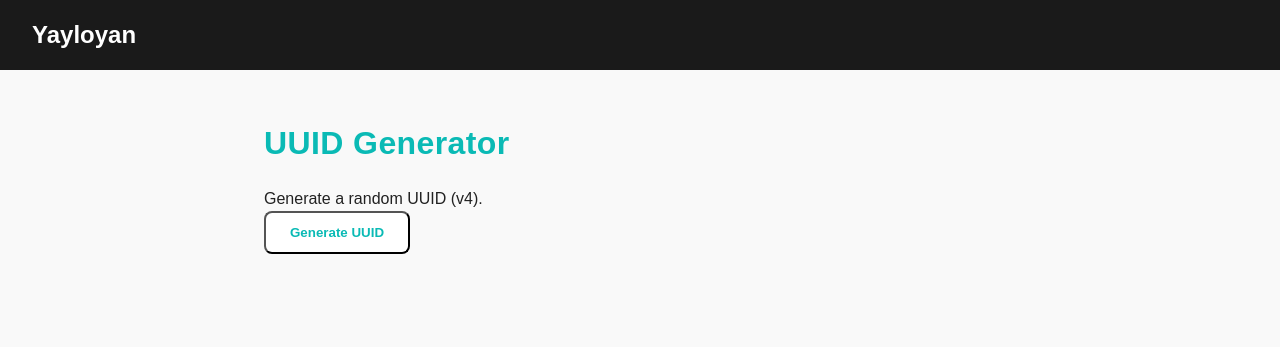
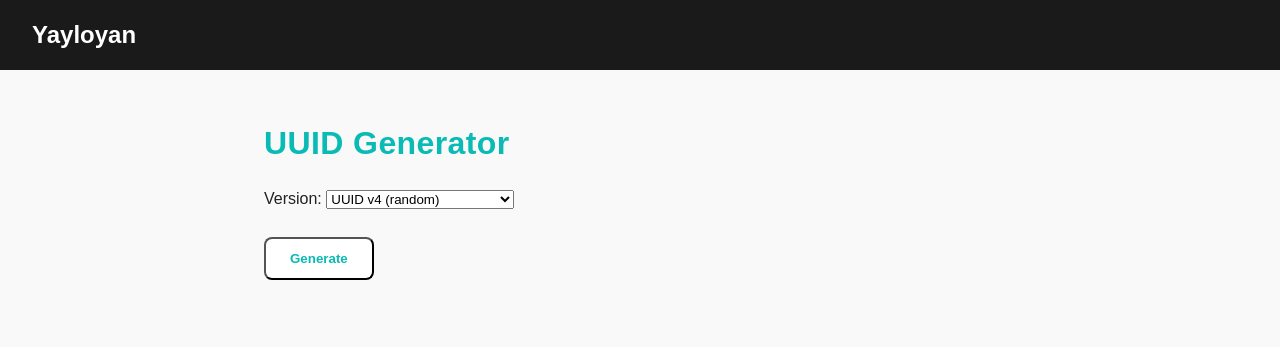
Before and after one commit to YayloyanErik/yayloyan.cc, a plain HTML site: page tools/uuid.html in a window 1280 px wide. Drawn offline with Linux system fonts and the light colour scheme.

Commit message:
Update uuid.html

```diff
--- a/tools/uuid.html
+++ b/tools/uuid.html
@@ -5,22 +5,44 @@
   <title>UUID Generator</title>
   <meta name="viewport" content="width=device-width, initial-scale=1.0">
   <link rel="stylesheet" href="../style.css">
+  <script src="https://cdnjs.cloudflare.com/ajax/libs/uuid/9.0.0/uuid.min.js"></script>
 </head>
 <body>
+
 <header class="navbar">
   <div class="logo"><a href="../index.html">Yayloyan</a></div>
 </header>
+
 <section class="section">
   <h2>UUID Generator</h2>
-    <p>Generate a random UUID (v4).</p>
-    <button class="btn" onclick="generateUUID()">Generate UUID</button>
-    <p id="uuidResult" style="margin-top: 1rem; word-wrap: break-word;"></p>
+  <label for="uuid-version">Version:</label>
+  <select id="uuid-version">
+    <option value="v4">UUID v4 (random)</option>
+    <option value="v1">UUID v1 (timestamp-based)</option>
+    <option value="v5">UUID v5 (name-based)</option>
+  </select>
+  <br><br>
+  <button class="btn" onclick="generateUUID()">Generate</button>
+  <p id="uuidResult" style="margin-top: 1rem; font-family: monospace;"></p>
 </section>
+
 <script>
 function generateUUID() {
-    const uuid = crypto.randomUUID();
-    document.getElementById('uuidResult').innerText = uuid;
+  const version = document.getElementById("uuid-version").value;
+  let result = "";
+
+  if (version === "v1") {
+    result = uuid.v1();
+  } else if (version === "v4") {
+    result = uuid.v4();
+  } else if (version === "v5") {
+    // Using DNS namespace and fixed name
+    result = uuid.v5('yayloyan.cc', uuid.v5.DNS);
+  }
+
+  document.getElementById("uuidResult").innerText = result;
 }
 </script>
+
 </body>
 </html>
```
Lines whose indentation alone changed are shown as unchanged.
